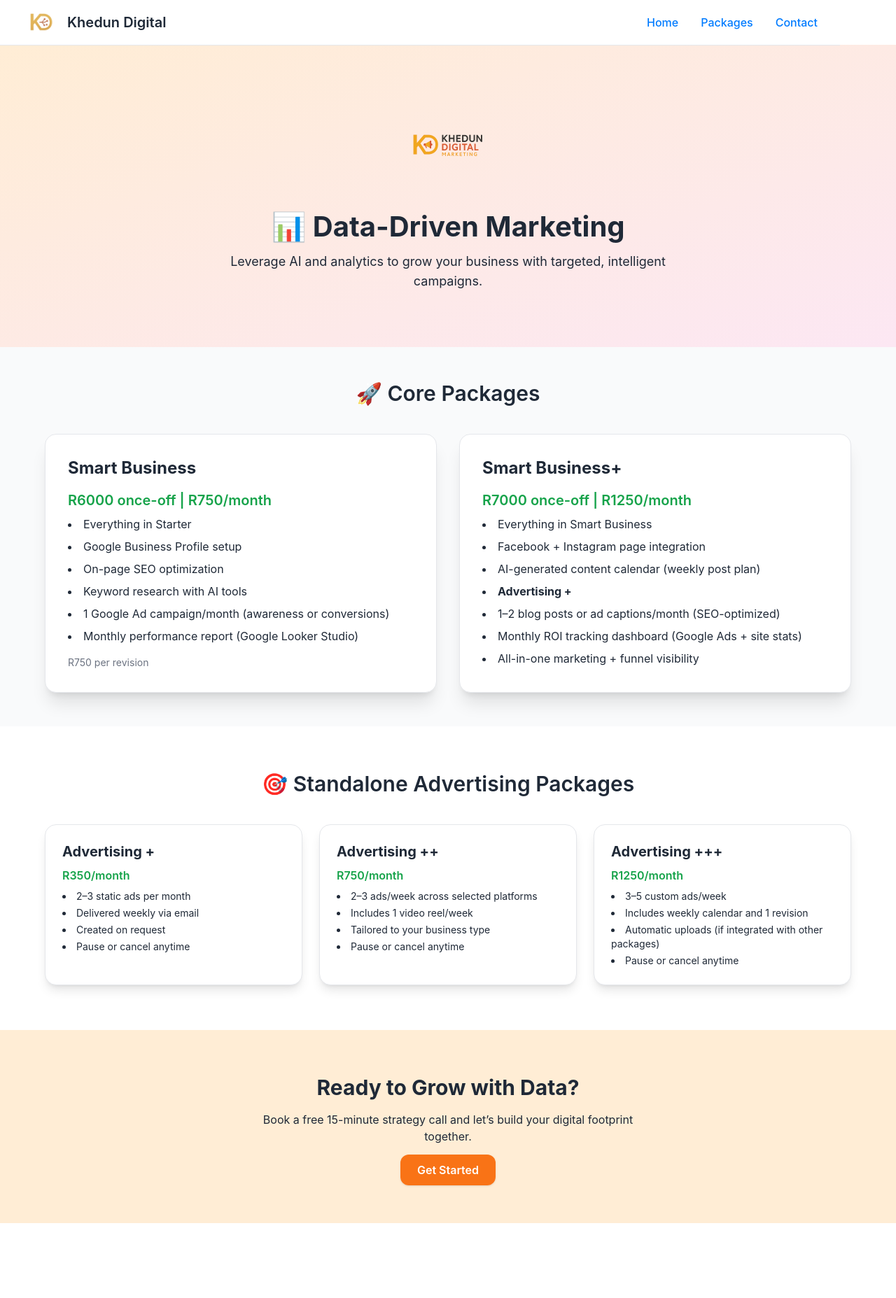
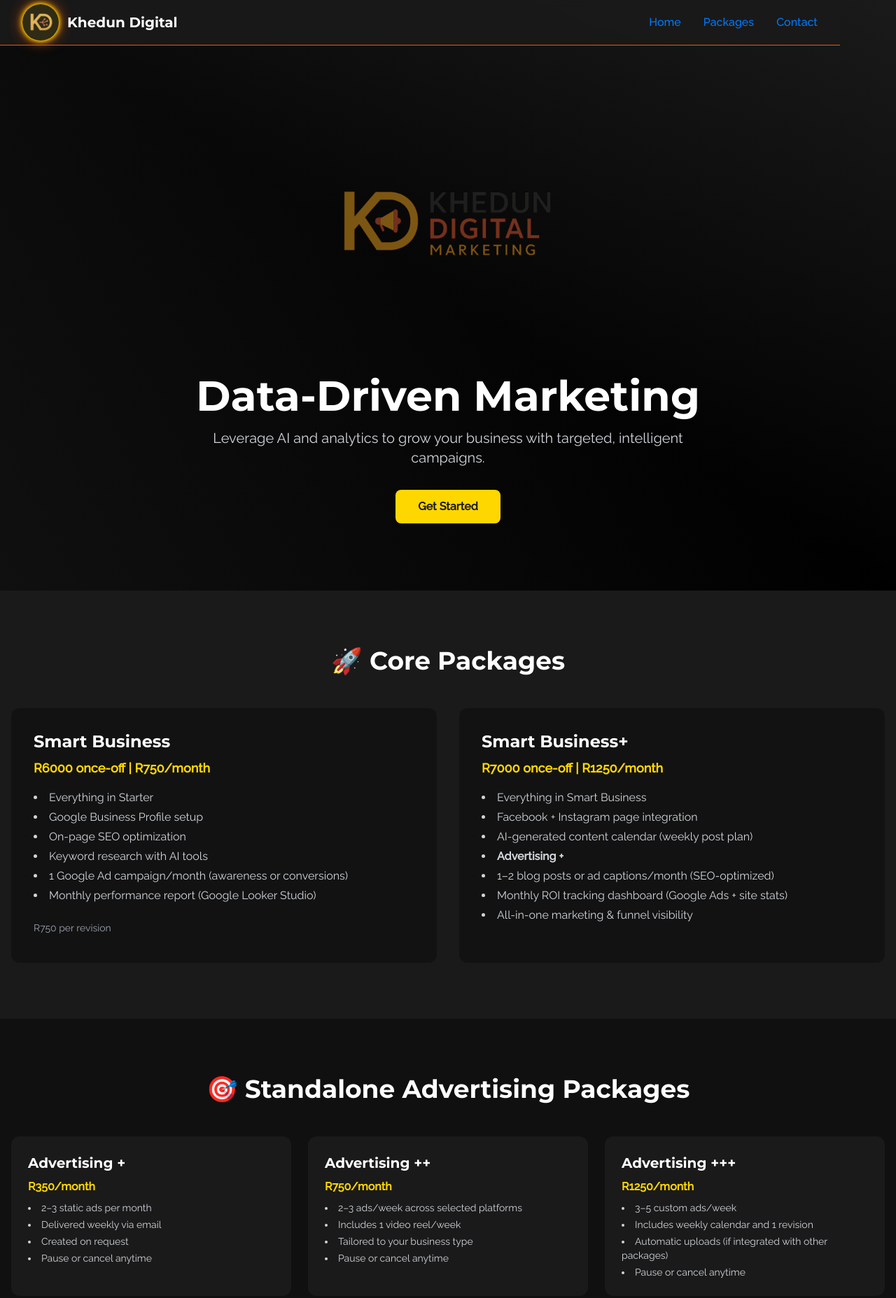
Before and after one commit to NightWing617/khedun-digital, a website: page src/pages/marketing.html in a window 1280 px wide. Shown: the top 1855 px of the page at 70% size. Before the commit the page ends 1748 px from the top, so only its background shows below. Drawn offline with nearby package versions, Linux system fonts and the light colour scheme.

Commit message:
style: align marketing page with site theme

```diff
--- a/src/pages/marketing.html
+++ b/src/pages/marketing.html
@@ -1,64 +1,98 @@
 <!DOCTYPE html>
 <html lang="en">
 <head>
-    <meta charset="UTF-8" />
-    <meta name="viewport" content="width=device-width, initial-scale=1.0" />
+    <meta charset="UTF-8">
+    <meta name="viewport" content="width=device-width, initial-scale=1.0">
     <title>Data-Driven Marketing | Khedun Digital</title>
     <script src="https://cdn.tailwindcss.com"></script>
-    <link href="https://fonts.googleapis.com/css2?family=Montserrat:wght@400;500;700&family=Raleway:wght@400;500&display=swap" rel="stylesheet">
-    <link rel="stylesheet" href="../assets/styles/main.css" />
-    <script src="../assets/js/main.js" defer></script>
+    <link href="https://fonts.googleapis.com/css2?family=Montserrat:wght@400;500;700&family=Raleway:wght@400;500&family=Open+Sans:wght@400;500&display=swap" rel="stylesheet">
+    <link rel="stylesheet" href="../assets/styles/main.css">
+    <script>
+        tailwind.config = {
+            theme: {
+                extend: {
+                    colors: {
+                        gold: '#FFD700',
+                        burntorange: '#E95A0C',
+                        charcoal: '#1A1A1A'
+                    },
+                    fontFamily: {
+                        heading: ['Montserrat', 'sans-serif'],
+                        body: ['Raleway', 'Open Sans', 'sans-serif']
+                    },
+                    animation: {
+                        pulseSlow: 'pulse 4s ease-in-out infinite',
+                        glow: 'glow 2s ease-in-out infinite alternate'
+                    },
+                    keyframes: {
+                        glow: {
+                            '0%,100%': { boxShadow: '0 0 5px #FFD700,0 0 10px #FFD700,0 0 20px #E95A0C' },
+                            '50%': { boxShadow: '0 0 10px #FFD700,0 0 20px #FFD700,0 0 40px #E95A0C' }
+                        }
+                    }
+                }
+            }
+        }
+    </script>
+    <link rel="stylesheet" href="https://unpkg.com/aos@2.3.1/dist/aos.css" />
 </head>
-<body class="bg-white text-gray-800 font-body">
+<body class="bg-charcoal text-white font-body">
     <!-- Navigation -->
-    <nav class="fixed top-0 w-full z-50 bg-white bg-opacity-90 backdrop-blur-sm border-b border-gray-200">
-        <div class="max-w-7xl mx-auto px-4 sm:px-6 lg:px-8 flex justify-between h-16 items-center">
+    <nav class="fixed top-0 w-full z-50 bg-charcoal bg-opacity-90 backdrop-blur-sm border-b border-burntorange">
+        <div class="max-w-7xl mx-auto px-4 sm:px-6 lg:px-8">
+            <div class="flex justify-between h-16">
                 <div class="flex items-center">
                     <div class="flex-shrink-0 flex items-center">
                         <div class="rounded-full bg-gold bg-opacity-10 p-1.5 flex items-center justify-center animate-glow">
                             <img src="../assets/images/khedun_digital_nav_icon.png" alt="Khedun Digital" class="w-10 h-10">
                         </div>
-                    <span class="ml-3 text-xl font-heading font-semibold text-charcoal">Khedun Digital</span>
+                        <span class="ml-3 text-xl font-heading font-semibold">Khedun Digital</span>
                     </div>
                 </div>
-            <div class="hidden md:flex items-center space-x-8 text-charcoal">
-                <a href="../../index.html" class="hover:text-burntorange transition-colors">Home</a>
-                <a href="#" class="hover:text-burntorange transition-colors">Packages</a>
-                <a href="#contact" class="hover:text-burntorange transition-colors">Contact</a>
+                <div class="hidden md:flex items-center space-x-8">
+                    <a href="../../index.html" class="hover:text-gold transition-colors">Home</a>
+                    <a href="#packages" class="hover:text-gold transition-colors">Packages</a>
+                    <a href="#contact" class="hover:text-gold transition-colors">Contact</a>
                 </div>
                 <div class="md:hidden flex items-center">
-                <button id="menu-btn" class="text-charcoal">
+                    <button id="menu-btn" class="text-white">
                         <svg class="h-6 w-6" fill="none" viewBox="0 0 24 24" stroke="currentColor">
                             <path stroke-linecap="round" stroke-linejoin="round" stroke-width="2" d="M4 6h16M4 12h16m-7 6h7" />
                         </svg>
                     </button>
                 </div>
             </div>
-        <div id="mobile-menu" class="hidden md:hidden bg-white bg-opacity-95">
-            <div class="px-2 pt-2 pb-3 space-y-1 sm:px-3 text-charcoal">
-                <a href="../../index.html" class="block px-3 py-2 rounded-md hover:bg-gray-100">Home</a>
-                <a href="#" class="block px-3 py-2 rounded-md hover:bg-gray-100">Packages</a>
-                <a href="#contact" class="block px-3 py-2 rounded-md hover:bg-gray-100">Contact</a>
+        </div>
+        <div id="mobile-menu" class="hidden md:hidden bg-charcoal">
+            <div class="px-2 pt-2 pb-3 space-y-1 sm:px-3">
+                <a href="../../index.html" class="block px-3 py-2 rounded-md hover:bg-gold hover:bg-opacity-10">Home</a>
+                <a href="#packages" class="block px-3 py-2 rounded-md hover:bg-gold hover:bg-opacity-10">Packages</a>
+                <a href="#contact" class="block px-3 py-2 rounded-md hover:bg-gold hover:bg-opacity-10">Contact</a>
             </div>
         </div>
     </nav>
 
     <!-- Hero Section -->
-    <section class="hero bg-gradient-to-br from-orange-100 to-pink-100 py-20 text-center mt-16">
-        <img src="../assets/images/khedun_digital_marketing_logo.png" alt="Khedun Digital Marketing" class="mx-auto mb-6 w-32">
-        <h1 class="text-4xl font-bold mb-4">📊 Data-Driven Marketing</h1>
-        <p class="text-lg max-w-2xl mx-auto">Leverage AI and analytics to grow your business with targeted, intelligent campaigns.</p>
+    <section class="pt-32 pb-24 px-4 relative bg-gradient-to-b from-charcoal to-black overflow-hidden">
+        <div class="absolute inset-0 pointer-events-none bg-gradient-to-tr from-charcoal via-black to-charcoal opacity-60"></div>
+        <div class="max-w-7xl mx-auto relative z-10 flex flex-col items-center text-center" data-aos="fade-up">
+            <img src="../assets/images/khedun_digital_marketing_logo.png" alt="KD Marketing" class="w-96 h-96 mb-6 animate-pulseSlow">
+            <h1 class="text-4xl md:text-6xl font-heading font-bold mb-4">Data-Driven Marketing</h1>
+            <p class="text-lg md:text-xl text-gray-300 max-w-2xl mb-8">Leverage AI and analytics to grow your business with targeted, intelligent campaigns.</p>
+            <a href="#contact" class="bg-gold text-charcoal font-semibold px-8 py-3 rounded-lg transform hover:scale-105 hover:shadow-lg transition-all">Get Started</a>
+        </div>
     </section>
 
     <!-- Main Packages -->
-    <section class="py-12 px-6 bg-gray-50" id="packages">
-        <h2 class="text-3xl font-semibold text-center mb-10">🚀 Core Packages</h2>
-        <div class="grid gap-8 md:grid-cols-2 max-w-6xl mx-auto">
+    <section id="packages" class="py-20 px-4 bg-charcoal">
+        <div class="max-w-7xl mx-auto">
+            <h2 class="text-3xl md:text-4xl font-heading font-bold text-center mb-12" data-aos="fade-up">🚀 Core Packages</h2>
+            <div class="grid grid-cols-1 md:grid-cols-2 gap-8">
                 <!-- Smart Business -->
-            <div class="bg-white shadow-xl rounded-2xl p-8 border border-gray-200">
-                <h3 class="text-2xl font-bold mb-4">Smart Business</h3>
-                <p class="text-xl font-semibold text-green-600 mb-2">R6000 once-off | R750/month</p>
-                <ul class="list-disc list-inside space-y-2">
+                <div class="relative bg-black bg-opacity-30 p-8 rounded-xl" data-aos="fade-up" data-aos-delay="100">
+                    <h3 class="text-2xl font-heading font-semibold mb-2">Smart Business</h3>
+                    <p class="text-lg text-gold font-bold mb-4">R6000 once-off | R750/month</p>
+                    <ul class="list-disc list-inside space-y-1 text-gray-300 mb-6">
                         <li>Everything in Starter</li>
                         <li>Google Business Profile setup</li>
                         <li>On-page SEO optimization</li>
@@ -66,35 +100,37 @@
                         <li>1 Google Ad campaign/month (awareness or conversions)</li>
                         <li>Monthly performance report (Google Looker Studio)</li>
                     </ul>
-                <p class="text-sm text-gray-500 mt-4">R750 per revision</p>
+                    <p class="text-sm text-gray-400">R750 per revision</p>
                 </div>
 
                 <!-- Smart Business+ -->
-            <div class="bg-white shadow-xl rounded-2xl p-8 border border-gray-200">
-                <h3 class="text-2xl font-bold mb-4">Smart Business+</h3>
-                <p class="text-xl font-semibold text-green-600 mb-2">R7000 once-off | R1250/month</p>
-                <ul class="list-disc list-inside space-y-2">
+                <div class="relative bg-black bg-opacity-30 p-8 rounded-xl" data-aos="fade-up" data-aos-delay="200">
+                    <h3 class="text-2xl font-heading font-semibold mb-2">Smart Business+</h3>
+                    <p class="text-lg text-gold font-bold mb-4">R7000 once-off | R1250/month</p>
+                    <ul class="list-disc list-inside space-y-1 text-gray-300 mb-6">
                         <li>Everything in Smart Business</li>
                         <li>Facebook + Instagram page integration</li>
                         <li>AI-generated content calendar (weekly post plan)</li>
                         <li><strong>Advertising +</strong></li>
                         <li>1–2 blog posts or ad captions/month (SEO-optimized)</li>
                         <li>Monthly ROI tracking dashboard (Google Ads + site stats)</li>
-                    <li>All-in-one marketing + funnel visibility</li>
+                        <li>All-in-one marketing & funnel visibility</li>
                     </ul>
+                </div>
             </div>
         </div>
     </section>
 
     <!-- Advertising Side Packages -->
-    <section class="py-16 px-6">
-        <h2 class="text-3xl font-semibold text-center mb-10">🎯 Standalone Advertising Packages</h2>
-        <div class="grid gap-6 md:grid-cols-3 max-w-6xl mx-auto">
+    <section class="py-20 px-4 bg-black bg-opacity-40">
+        <div class="max-w-7xl mx-auto">
+            <h2 class="text-3xl md:text-4xl font-heading font-bold text-center mb-12" data-aos="fade-up">🎯 Standalone Advertising Packages</h2>
+            <div class="grid grid-cols-1 md:grid-cols-3 gap-6">
                 <!-- Advertising + -->
-            <div class="bg-white rounded-2xl shadow-lg p-6 border border-gray-200">
-                <h3 class="text-xl font-bold mb-2">Advertising +</h3>
-                <p class="text-green-600 font-semibold mb-2">R350/month</p>
-                <ul class="list-disc list-inside space-y-1 text-sm">
+                <div class="bg-charcoal p-6 rounded-xl" data-aos="fade-up" data-aos-delay="100">
+                    <h3 class="text-xl font-heading font-semibold mb-2">Advertising +</h3>
+                    <p class="text-gold font-semibold mb-2">R350/month</p>
+                    <ul class="list-disc list-inside space-y-1 text-gray-300 text-sm">
                         <li>2–3 static ads per month</li>
                         <li>Delivered weekly via email</li>
                         <li>Created on request</li>
@@ -103,10 +139,10 @@
                 </div>
 
                 <!-- Advertising ++ -->
-            <div class="bg-white rounded-2xl shadow-lg p-6 border border-gray-200">
-                <h3 class="text-xl font-bold mb-2">Advertising ++</h3>
-                <p class="text-green-600 font-semibold mb-2">R750/month</p>
-                <ul class="list-disc list-inside space-y-1 text-sm">
+                <div class="bg-charcoal p-6 rounded-xl" data-aos="fade-up" data-aos-delay="200">
+                    <h3 class="text-xl font-heading font-semibold mb-2">Advertising ++</h3>
+                    <p class="text-gold font-semibold mb-2">R750/month</p>
+                    <ul class="list-disc list-inside space-y-1 text-gray-300 text-sm">
                         <li>2–3 ads/week across selected platforms</li>
                         <li>Includes 1 video reel/week</li>
                         <li>Tailored to your business type</li>
@@ -115,10 +151,10 @@
                 </div>
 
                 <!-- Advertising +++ -->
-            <div class="bg-white rounded-2xl shadow-lg p-6 border border-gray-200">
-                <h3 class="text-xl font-bold mb-2">Advertising +++</h3>
-                <p class="text-green-600 font-semibold mb-2">R1250/month</p>
-                <ul class="list-disc list-inside space-y-1 text-sm">
+                <div class="bg-charcoal p-6 rounded-xl" data-aos="fade-up" data-aos-delay="300">
+                    <h3 class="text-xl font-heading font-semibold mb-2">Advertising +++</h3>
+                    <p class="text-gold font-semibold mb-2">R1250/month</p>
+                    <ul class="list-disc list-inside space-y-1 text-gray-300 text-sm">
                         <li>3–5 custom ads/week</li>
                         <li>Includes weekly calendar and 1 revision</li>
                         <li>Automatic uploads (if integrated with other packages)</li>
@@ -126,13 +162,44 @@
                     </ul>
                 </div>
             </div>
+        </div>
     </section>
 
     <!-- CTA -->
-    <section id="contact" class="text-center py-16 bg-orange-100">
-        <h2 class="text-3xl font-bold mb-4">Ready to Grow with Data?</h2>
-        <p class="mb-6 max-w-xl mx-auto">Book a free 15-minute strategy call and let’s build your digital footprint together.</p>
-        <a href="/contact.html" class="bg-orange-500 hover:bg-orange-600 text-white px-6 py-3 rounded-xl font-semibold shadow">Get Started</a>
+    <section id="contact" class="py-20 px-4 bg-black bg-opacity-40 text-center" data-aos="fade-up">
+        <h2 class="text-3xl md:text-4xl font-heading font-bold mb-6">Ready to Grow with Data?</h2>
+        <a href="mailto:hello@khedun.digital" class="bg-gold text-charcoal font-semibold px-8 py-3 rounded-lg hover:shadow-lg transform hover:scale-105 transition-all">Book a Free Consult</a>
     </section>
+
+    <footer class="bg-charcoal py-12 px-4 border-t border-gray-800">
+        <div class="max-w-7xl mx-auto">
+            <div class="flex flex-col md:flex-row justify-between items-center">
+                <div class="flex items-center mb-6 md:mb-0">
+                    <div class="rounded-full bg-gold bg-opacity-10 p-1.5 flex items-center justify-center">
+                        <div class="text-gold font-bold text-2xl font-heading">KD <span class="absolute mt-1 ml-0.5 text-xs text-burntorange">⚡</span></div>
+                    </div>
+                    <span class="ml-3 text-lg font-heading font-semibold">Khedun Digital</span>
+                </div>
+                <div class="flex space-x-6">
+                    <a href="#" class="text-gray-400 hover:text-gold transition-colors" aria-label="Twitter">
+                        <svg class="h-6 w-6" fill="currentColor" viewBox="0 0 24 24"><path d="M8.29 20.251c7.547 0 11.675-6.253 11.675-11.675 0-.178 0-.355-.012-.53A8.348 8.348 0 0022 5.92a8.19 8.19 0 01-2.357.646 4.118 4.118 0 001.804-2.27 8.224 8.224 0 01-2.605.996 4.107 4.107 0 00-6.993 3.743 11.65 11.65 0 01-8.457-4.287 4.106 4.106 0 001.27 5.477A4.072 4.072 0 012.8 9.713v.052a4.105 4.105 0 003.292 4.022 4.095 4.095 0 01-1.853.07 4.108 4.108 0 003.834 2.85A8.233 8.233 0 0012 18.407a11.616 11.616 0 006.29 1.84"/></svg>
+                    </a>
+                    <a href="#" class="text-gray-400 hover:text-gold transition-colors" aria-label="Instagram">
+                        <svg class="h-6 w-6" fill="currentColor" viewBox="0 0 24 24"><path fill-rule="evenodd" d="M12.315 2c2.43 0 2.784.013 3.808.06 1.064.049 1.791.218 2.427.465a4.902 4.902 0 011.772 1.153 4.902 4.902 0 011.153 1.772c.247.636.416 1.363.465 2.427.047 1.024.06 1.379.06 3.808s-.013 2.784-.06 3.808c-.049 1.064-.218 1.791-.465 2.427a4.902 4.902 0 01-1.153 1.772 4.902 4.902 0 01-1.772 1.153c-.636.247-1.363.416-2.427.465-1.024.047-1.379.06-3.808.06s-2.784-.013-3.808-.06c-1.064-.049-1.791-.218-2.427-.465a4.902 4.902 0 01-1.772-1.153 4.902 4.902 0 01-1.153-1.772c-.247-.636-.416-1.363-.465-2.427C2.328 14.784 2.315 14.429 2.315 12s.013-2.784.06-3.808c.049-1.064.218-1.791.465-2.427a4.902 4.902 0 011.153-1.772A4.902 4.902 0 015.705 2.525c.636-.247 1.363-.416 2.427-.465C9.156 2.013 9.511 2 11.94 2h.374zM12 5.838a6.162 6.162 0 100 12.324 6.162 6.162 0 000-12.324zm0 10.162a3.999 3.999 0 110-7.998 3.999 3.999 0 010 7.998zm6.406-11.845a1.44 1.44 0 11-2.881 0 1.44 1.44 0 012.881 0z" clip-rule="evenodd"/></svg>
+                    </a>
+                    <a href="#" class="text-gray-400 hover:text-gold transition-colors" aria-label="LinkedIn">
+                        <svg class="h-6 w-6" fill="currentColor" viewBox="0 0 24 24"><path fill-rule="evenodd" d="M19 0h-14C2.239 0 0 2.239 0 5v14c0 2.761 2.239 5 5 5h14c2.762 0 5-2.239 5-5V5c0-2.761-2.238-5-5-5zM7 19H4V9h3v10zm-1.5-11.268c-.966 0-1.75-.784-1.75-1.75s.784-1.75 1.75-1.75 1.75.784 1.75 1.75-.784 1.75-1.75 1.75zM20 19h-3v-5.6c0-1.337-.026-3.059-1.865-3.059-1.865 0-2.152 1.455-2.152 2.96V19h-3V9h2.881v1.367h.041c.401-.761 1.379-1.561 2.838-1.561C19.091 8.806 20 10.03 20 12.424V19z" clip-rule="evenodd"/></svg>
+                    </a>
+                </div>
+            </div>
+            <div class="mt-10 pt-8 border-t border-gray-800 text-center">
+                <p class="text-gray-500">© 2023 Khedun Digital. All rights reserved.</p>
+            </div>
+        </div>
+    </footer>
+
+    <script src="https://unpkg.com/aos@2.3.1/dist/aos.js"></script>
+    <script>AOS.init();</script>
+    <script src="../assets/js/main.js"></script>
 </body>
 </html>
```
Lines whose indentation alone changed are shown as unchanged.
